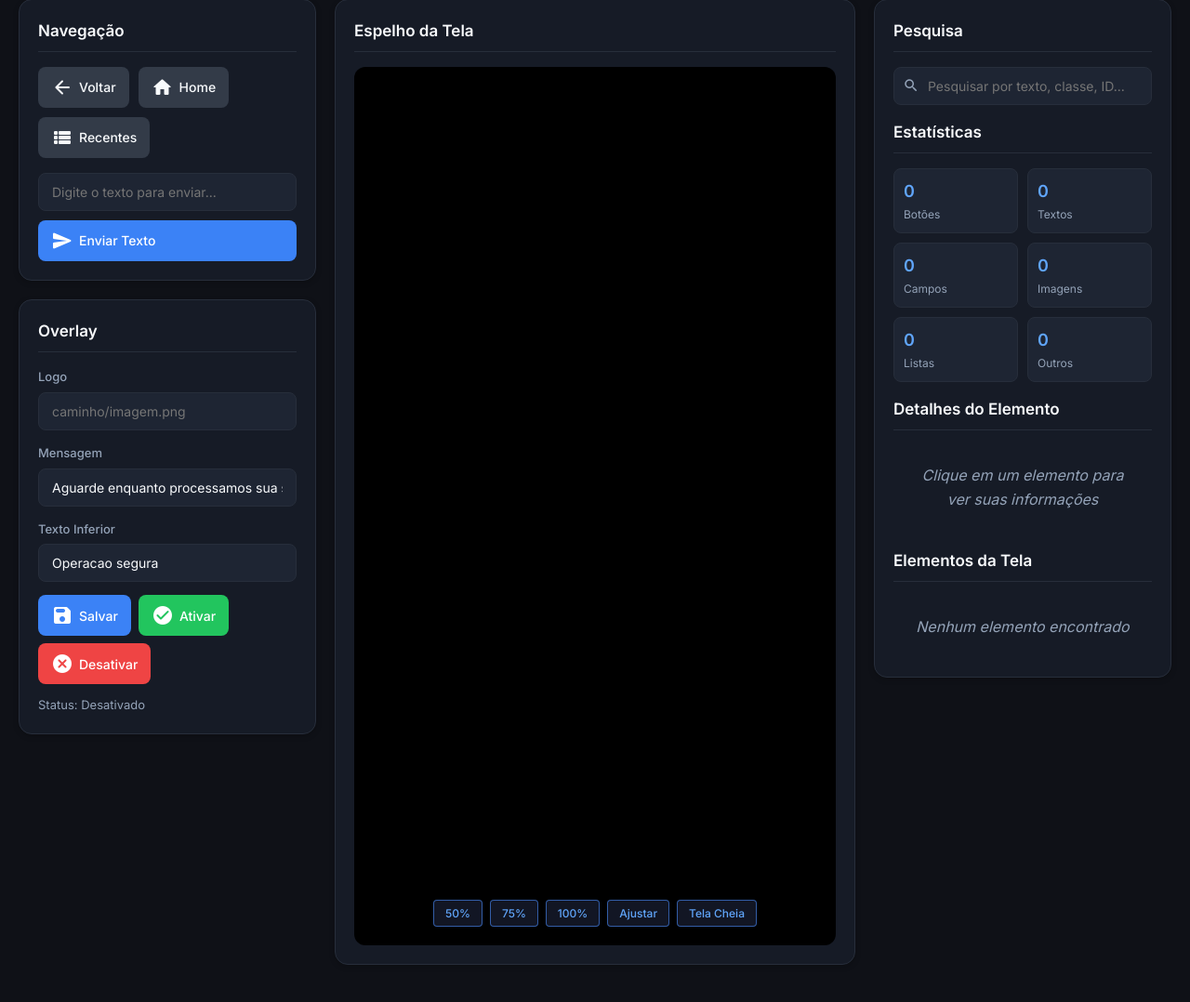
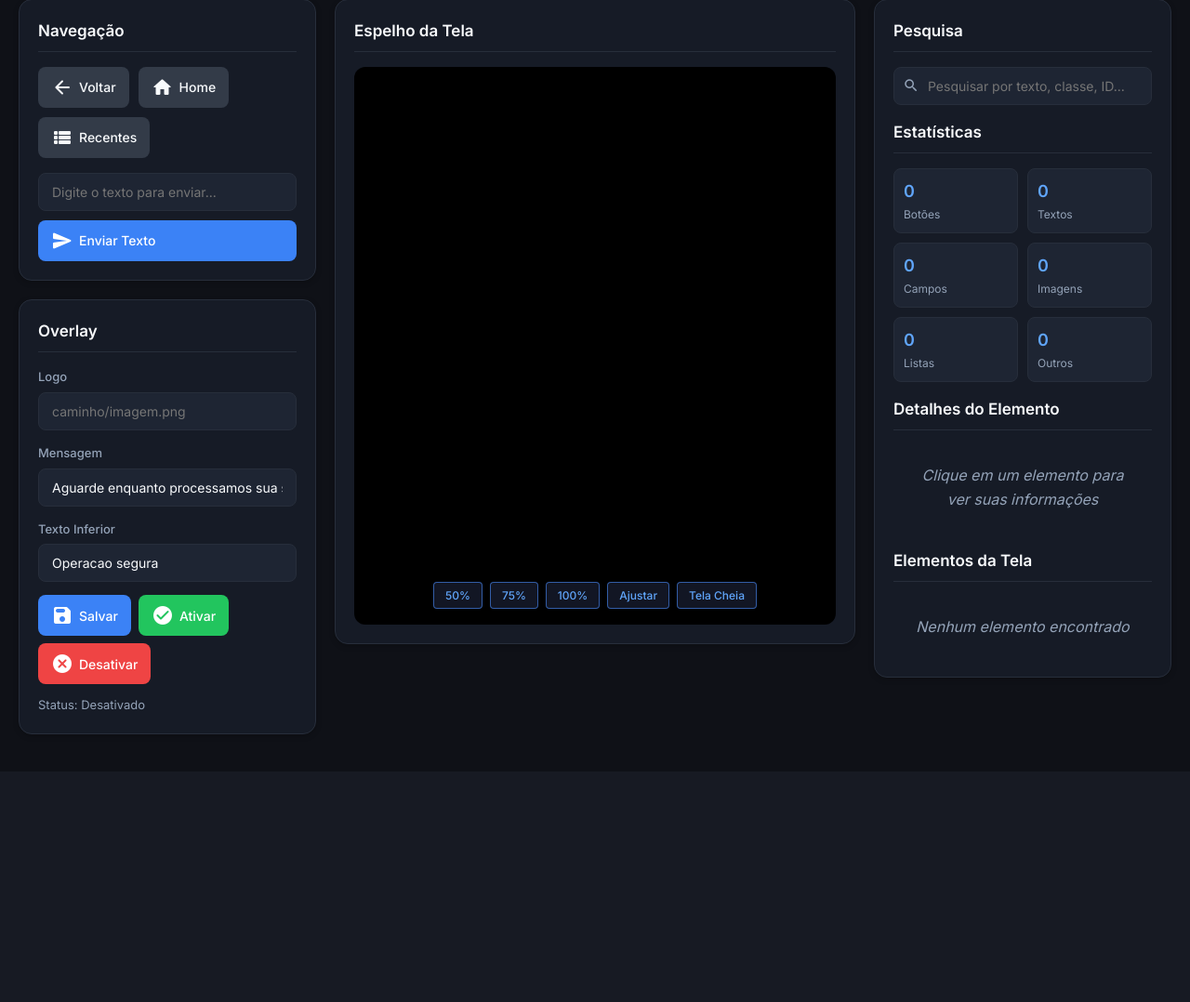
Before and after one commit to techspecialist842/kl-acesso-remoto-android, a Flask app: page /painel/dispositivo/1 in a window 1280 px wide. Shown: the part 141-1219 px from the top of the page at 93% size. After the commit the page ends 939 px from the top, so only its background shows below. Run offline with Flask 3, Linux system fonts and the light colour scheme; data that the repository does not hold is empty.

Commit message:
Fix mirror cropping in panel by using effective scale for width and height.
Replace CSS transform zoom with resized viewport so the full device mirror fits without clipping.

Co-authored-by: Cursor <cursoragent@cursor.com>

```diff
--- a/kl_server/templates/dispositivo.html
+++ b/kl_server/templates/dispositivo.html
@@ -224,15 +224,25 @@
         .area-espelho {
             display: flex;
             flex-direction: column;
-            justify-content: center;
+            justify-content: flex-start;
             align-items: center;
             gap: 18px;
-            min-height: 550px;
-            padding: 30px 30px 20px;
+            min-height: 600px;
+            max-height: 85vh;
+            padding: 24px 20px 16px;
             background: #000000;
             border-radius: 12px;
             position: relative;
             overflow: auto;
+        }
+
+        .espelho-viewport {
+            display: flex;
+            justify-content: center;
+            align-items: flex-start;
+            width: 100%;
+            min-height: 0;
+            overflow: visible;
         }
 
         .controles-zoom {
@@ -574,8 +584,10 @@
             <div class="card">
                 <h2>Espelho da Tela</h2>
                 <div class="area-espelho">
-                    <div id="celular" class="celular"
-                        onmousedown="inicioArrasto(event)">
+                    <div class="espelho-viewport">
+                        <div id="celular" class="celular"
+                            onmousedown="inicioArrasto(event)">
+                        </div>
                     </div>
                     <div class="controles-zoom">
                         <button class="btn-zoom" onclick="aplicarZoom(0.5)">50%</button>
@@ -645,6 +657,10 @@
         const alturaOriginal = {{ dispositivo.altura or 2400 }};
         let escala = 0.35;
         let escalaAtual = 1;
+
+        function obterEscalaEfetiva() {
+            return escala * escalaAtual;
+        }
         let elementosAtuais = [];
         let ultimoHash = "";
         let elementoSelecionado = null;
@@ -775,7 +791,7 @@
         function coordenadasNoCelular(event) {
             const celular = document.getElementById("celular");
             const rect = celular.getBoundingClientRect();
-            const fator = escala * escalaAtual;
+            const fator = obterEscalaEfetiva();
             const x = (event.clientX - rect.left) / fator;
             const y = (event.clientY - rect.top) / fator;
             return {
@@ -820,14 +836,25 @@
         // ==================== FUNÇÕES DE ZOOM ====================
         function aplicarZoom(valor) {
             escalaAtual = valor;
-            document.getElementById("celular").style.transform = `scale(${valor})`;
+            if (elementosAtuais.length > 0) {
+                desenharEspelho(elementosAtuais);
+            } else {
+                const celular = document.getElementById("celular");
+                const fator = obterEscalaEfetiva();
+                celular.style.width = `${larguraOriginal * fator}px`;
+                celular.style.height = `${alturaOriginal * fator}px`;
+            }
         }
 
         function ajustarTela() {
             const area = document.querySelector(".area-espelho");
-            const larguraDisponivel = area.clientWidth - 80;
-            const escalaCalculada = Math.min(1, larguraDisponivel / (larguraOriginal * escala));
-            aplicarZoom(escalaCalculada);
+            const padding = 40;
+            const alturaControles = 56;
+            const larguraDisponivel = area.clientWidth - padding;
+            const alturaDisponivel = Math.max(420, area.clientHeight - alturaControles - padding);
+            const escalaW = larguraDisponivel / (larguraOriginal * escala);
+            const escalaH = alturaDisponivel / (alturaOriginal * escala);
+            aplicarZoom(Math.min(1, escalaW, escalaH));
         }
 
         function telaCheia() {
@@ -1020,8 +1047,10 @@
         // ==================== RENDERIZAÇÃO DO ESPELHO ====================
         function desenharEspelho(elementos) {
             const celular = document.getElementById("celular");
-            celular.style.width = `${larguraOriginal * escala}px`;
-            celular.style.height = `${alturaOriginal * escala}px`;
+            const fator = obterEscalaEfetiva();
+            celular.style.width = `${larguraOriginal * fator}px`;
+            celular.style.height = `${alturaOriginal * fator}px`;
+            celular.style.transform = "none";
 
             const filtrados = deduplicarElementosEspelho(elementos);
             const idsAtuais = new Set();
@@ -1040,10 +1069,10 @@
                 const tipoClasse = identificarTipoElemento(el.classe, el.tipo || el.type);
 
                 div.className = `elemento-espelho ${tipoClasse} ${id === elementoSelecionado ? "selecionado" : ""}`;
-                div.style.left = `${(el.x || 0) * escala}px`;
-                div.style.top = `${(el.y || 0) * escala}px`;
-                div.style.width = `${(el.width || el.largura || 0) * escala}px`;
-                div.style.height = `${(el.height || el.altura || 0) * escala}px`;
+                div.style.left = `${(el.x || 0) * fator}px`;
+                div.style.top = `${(el.y || 0) * fator}px`;
+                div.style.width = `${(el.width || el.largura || 0) * fator}px`;
+                div.style.height = `${(el.height || el.altura || 0) * fator}px`;
 
                 if (el.cor) {
                     div.style.borderColor = el.cor;
@@ -1051,8 +1080,8 @@
                 }
 
                 const texto = obterTextoElemento(el);
-                const w = (el.width || el.largura || 0) * escala;
-                const h = (el.height || el.altura || 0) * escala;
+                const w = (el.width || el.largura || 0) * fator;
+                const h = (el.height || el.altura || 0) * fator;
                 const mostrarTexto = texto && w >= 24 && h >= 14 && !tipoClasse.includes("layout");
                 div.innerHTML = mostrarTexto
                     ? (texto.length > 40 ? texto.substring(0, 40) + "..." : texto)
```
